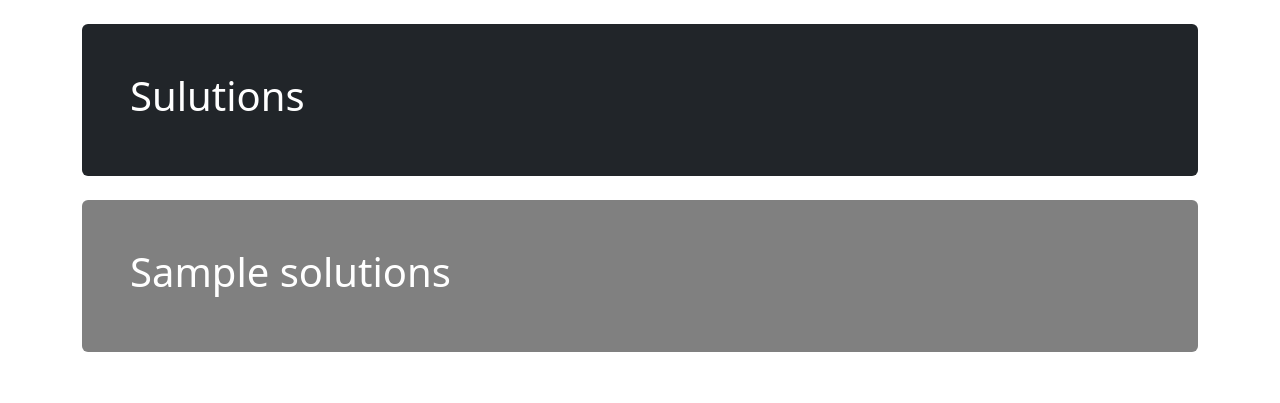
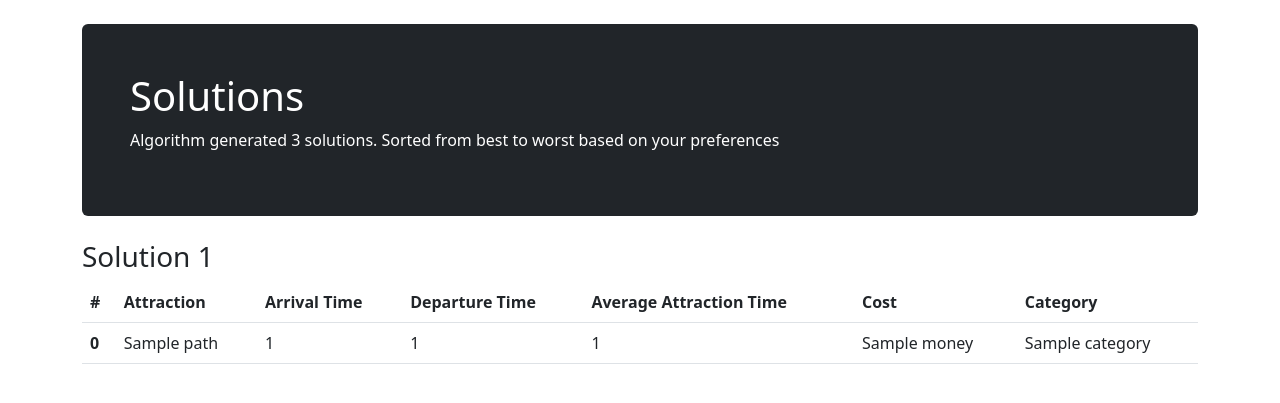
Before and after one commit to paulpel/City-trip-planning, a Flask app: template app/templates/final.html in a window 1280 px wide. Shown: the part 56-459 px from the top of the page. Run offline with Flask 2, Linux system fonts and the light colour scheme; the template is opened without the code that fills it: most values are stand-ins (such as "Sample title", 1, 10 or a date in 2020).

Commit message:
Final page

```diff
--- a/app/app.py
+++ b/app/app.py
@@ -11,15 +11,15 @@ app.config["SECRET_KEY"] = "mykey"
 form_data = {}
 
 ahp_dict = {
-    "1": 1/9,
-    "2": 1/7,
-    "3": 1/5,
-    "4": 1/3,
+    "1": 9,
+    "2": 7,
+    "3": 5,
+    "4": 3,
     "5": 1,
-    "6": 3,
-    "7": 5,
-    "8": 7,
-    "9": 9,
+    "6": 1/3,
+    "7": 1/5,
+    "8": 1/7,
+    "9": 1/9,
     }
 
 """TO DO
--- a/app/templates/final.html
+++ b/app/templates/final.html
@@ -3,13 +3,37 @@
 {% block content %}
 <div class="container ">
     <div class="mt-4 mb-4 p-5 bg-dark text-white rounded ">
-        <h1>Sulutions</h1>
+        <h1>Solutions</h1>
+        <p>Algorithm generated 3 solutions. Sorted from best to worst based on your preferences</p>
     </div>
-
-    <form class="form-inline" method="POST" action="{{ url_for('preferences') }}">
-        <div class="mt-4 mb-4 p-5 text-white rounded " style="background-color: #808080;">
-            <h1>{{solutions}}</h1>
-        </div>
-    </form>
+    {% for i in range(solutions|length)%}
+        <h3>Solution {{i + 1}}</h3>
+        <table class="table">
+            <thead>
+            <tr>
+                <th scope="col">#</th>
+                <th scope="col">Attraction</th>
+                <th scope="col">Arrival Time</th>
+                <th scope="col">Departure Time</th>
+                <th scope="col">Average Attraction Time</th>
+                <th scope="col">Cost</th>
+                <th scope="col">Category</th>
+            </tr>
+            </thead>
+            <tbody>
+            {% for j in range (solutions[i]["path"]|length)%}
+            <tr>
+                <th scope="row">{{j}}</th>
+                <td>{{solutions[i]["path"][j]}}</td>
+                <td>{{solutions[i]["times"][0][j]}}</td>
+                <td>{{solutions[i]["times"][1][j]}}</td>
+                <td>{{solutions[i]["times"][2][j]}}</td>
+                <td>{{solutions[i]["money"][j]}}</td>
+                <td>{{solutions[i]["categories"][j]}}</td>
+            </tr>
+            {% endfor %}
+            </tbody>
+        </table>
+      {% endfor %}
 
 {% endblock %}
```
Also changed, not shown: app/main.py (+18 -11 lines).
